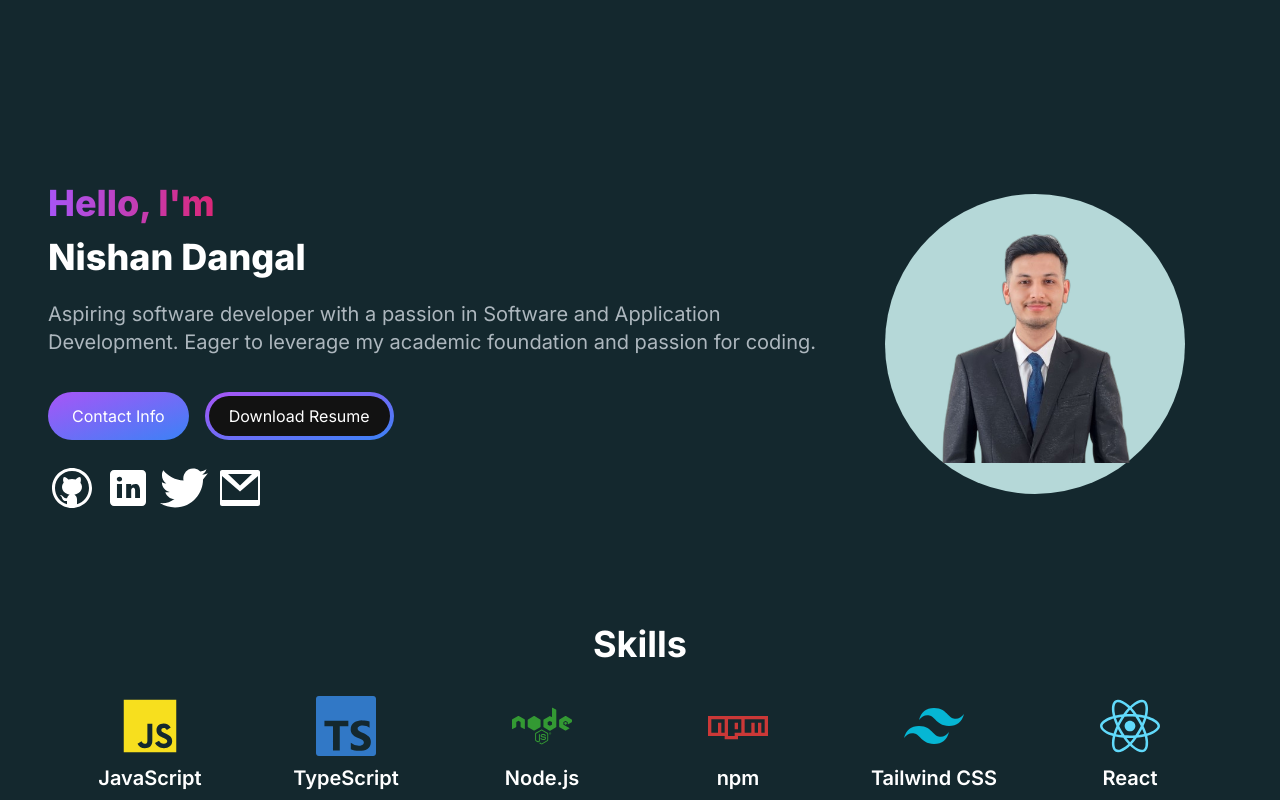
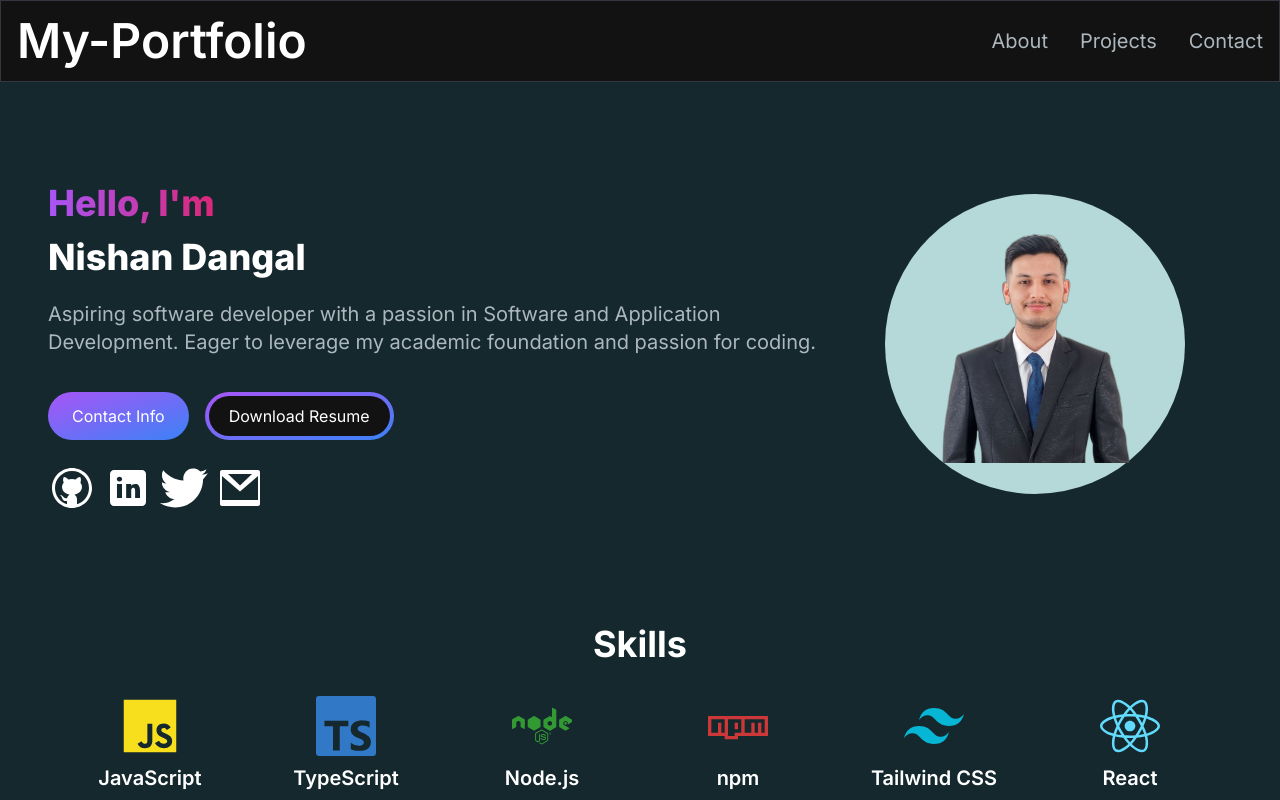
Before and after one commit to nishan-dangal/N_portfolio, a Next.js app: page / in a window 1280 px wide. Shown: the top 800 px of the page. Built offline with nearby package versions, Linux system fonts and the light colour scheme.

Commit message:
TopBar component rendered in the main page

```diff
--- a/app/page.js
+++ b/app/page.js
@@ -1,5 +1,5 @@
 import HeroSection from "./components/HeroSection";
-// import NavBar from "./components/NavBar";
+import TopBar from "./components/TopBar";
 import AboutSection from "./components/AboutSection";
 import ProjectsSection from "./components/ProjectsSection";
 import EmailSection from "./components/EmailSection";
@@ -9,7 +9,7 @@ import SkillsSection from "./components/SkillsSection";
 export default function Home() {
   return (
     <main className="flex min-h-screen flex-col bg-[#14282e] " >
-      {/* <NavBar /> */}
+      <TopBar />
       <div className="container mt-24 mx-auto px-12 py-4">
         <HeroSection />
         <SkillsSection/>
```
